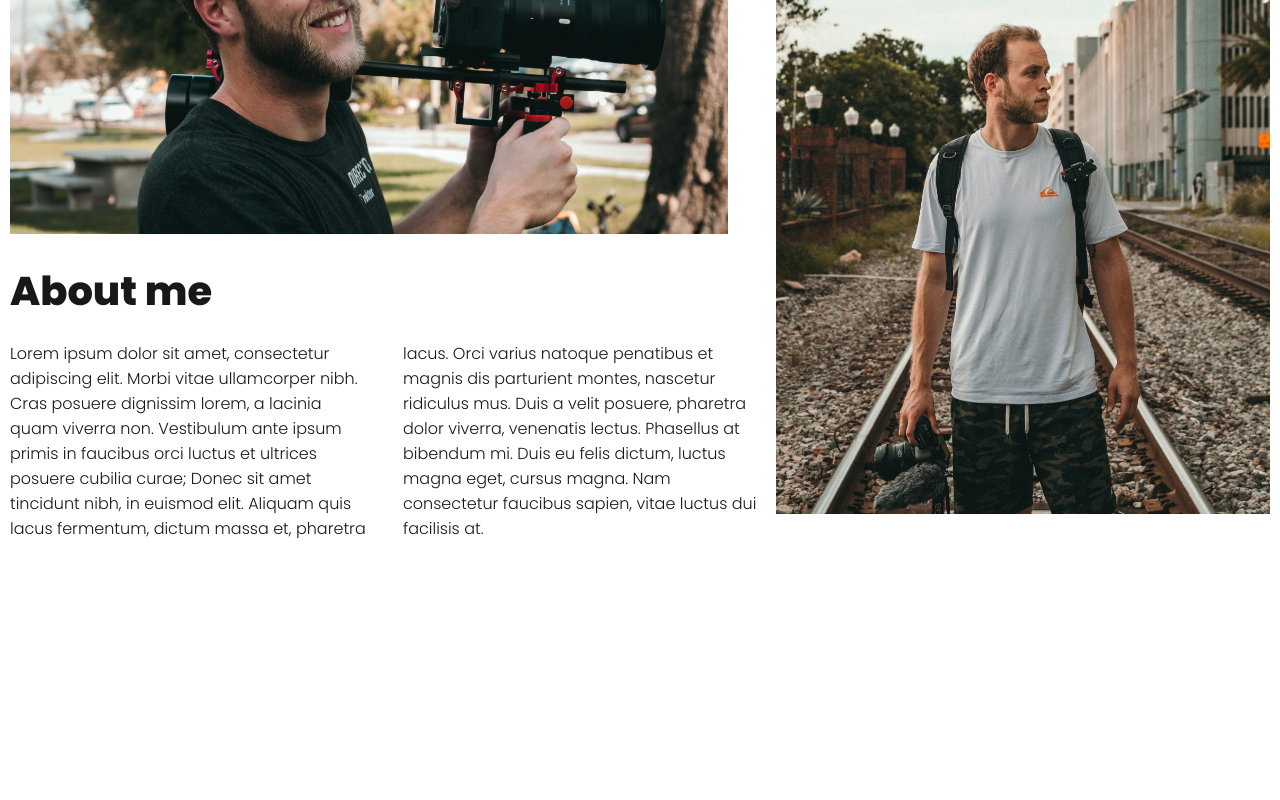
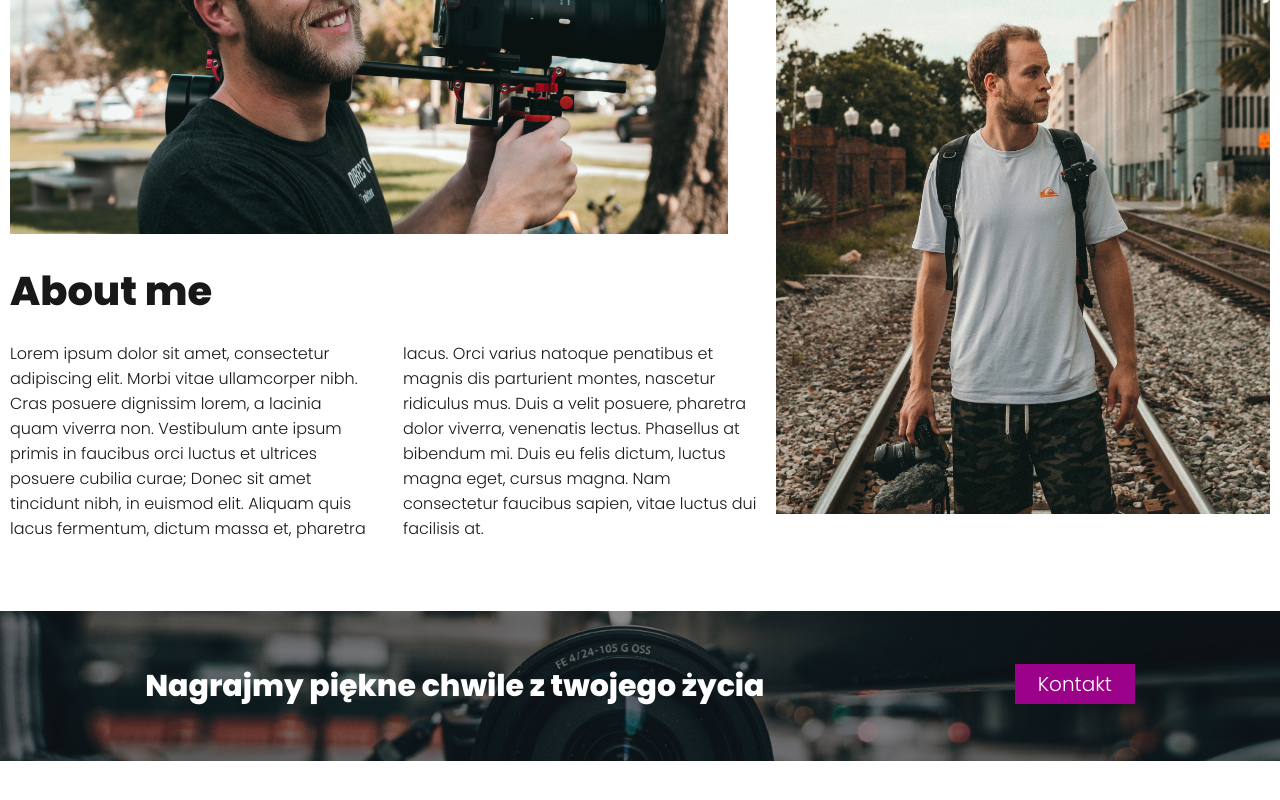
Before and after one commit to DawidDev/camerman, a React (Create React App) app: page / in a window 1280 px wide. Shown: the part 1006-1806 px from the top of the page. Before the commit the page ends 1617 px from the top, so only its background shows below. Built offline with nearby package versions, Linux system fonts and the light colour scheme.

Commit message:
Add 'Incentive' component.

```diff
--- /dev/null
+++ b/src/components/Incentive.js
@@ -0,0 +1,102 @@
+import React from 'react';
+
+import styled from 'styled-components';
+
+import background from '../images/background.jpg'
+
+const MainContainer = styled.div`
+    width: 100%;
+    min-height: 150px;
+    background-color: silver;
+    display: flex;
+    align-items: center;
+    justify-content: center;
+    background-image: ${({ typeBackground }) => (typeBackground === "contact" ? `url(${background})` : ` `)};
+    background-position: center;
+    background-size: 100% auto;
+    position: relative;
+    margin-bottom: 70px;
+
+    ::before{
+        content: "";
+        position: absolute;
+        top: 0; left: 0;
+        width: 100%; height: 100%;
+        background-color: #181818;;
+        opacity: ${({ typeBackground }) => (typeBackground === "contact" ? `0.5` : `1`)};
+    }
+
+    .block {
+        width: 100%;
+        padding: 20px;
+        max-width: 1400px;
+        display: flex;
+        justify-content: space-around;
+        z-index: 1;
+
+        p {
+            font-size: 30px;
+            font-weight: 600;
+            color: #fff;
+            text-align: center;
+        }
+
+        button {
+            border: none;
+            padding: 3px 7px;
+            background-color: #9C0189;
+            font-size: 20px;
+            color: #fff;
+            float: right;
+            height: 40px;
+            width: 120px;
+        }
+
+        button:hover {
+            cursor: pointer;
+        }
+
+    }
+
+    @media (max-width: 768px) {
+        .block {
+            flex-wrap: wrap;
+            p {
+                font-size: 25px;
+                width: 100%;
+                margin-bottom: 15px;
+            }
+        }
+    }
+`
+
+const ContactIncentive = (
+    <>
+        <div className="block">
+            <p>Nagrajmy piękne chwile z twojego życia</p>
+            <button>Kontakt</button>
+        </div>
+    </>
+)
+
+const OfferIncentive = (
+    <>
+        <div className="block">
+            <p>Sprawdź moją ofertę i cennik</p>
+            <button>Sprawdź</button>
+        </div>
+    </>
+)
+
+const Incentive = ({type}) => {
+
+    const whatReturn = type === "contact" ? ContactIncentive : OfferIncentive;
+
+    return (
+        <MainContainer typeBackground={type}>
+            {whatReturn}
+        </MainContainer>
+     );
+}
+
+export default Incentive;
--- /dev/null
+++ b/src/components/Jumbutron.js
@@ -0,0 +1,142 @@
+import React from 'react';
+import styled from 'styled-components';
+
+import backgroundImg1 from '../images/jumbutron-1.jpg'
+import backgroundImg2 from '../images/jumbutron-2.jpg'
+
+import { FaFacebookF, FaInstagram, FaYoutube  } from 'react-icons/fa';
+
+
+
+const ContaineraJumbutron = styled.div`
+    width: 100%;
+    height: 100vh;
+    min-height: 500px;
+    max-height: 900px;
+    background-image: ${({ typeBackground }) => (typeBackground === "homePage" ? `url(${backgroundImg1})` : `url(${backgroundImg2})`)};
+    //background-image: url(${backgroundImg1});
+    background-position: center;
+    transition-delay: 2s;
+`
+
+const MainContainer = styled.div`
+    margin: 0 auto;
+    width: 100%;
+    max-width: 1600px;
+    //border: 1px solid red;
+    height: 100%;
+    padding-top: 90px;
+    color: #fff;
+    display: flex;
+    align-items: center;
+
+    .social-block {
+        width: 10%;
+        height: 100%;
+        //border: 1px solid yellow;
+        display: flex;
+        flex-wrap: wrap;
+        justify-content: center;
+        align-items: center;
+        padding: 30vh 0;
+        float: left;
+
+        i {
+            width: 100%;
+            text-align: center;
+            font-size: 35px;
+        }
+    }
+
+    .header-block {
+        color: #fff;
+        //border: 1px solid red;
+        height: 100%;
+        width: 90%;
+        float: left;
+        height: auto;
+        margin-left: 20px;
+
+        h1 {
+            font-size: 70px;
+            font-weight: 600;
+            text-transform: uppercase;
+        }
+
+        h3 {
+            font-size: 40px;
+            font-weight: 600;
+        }
+    }
+
+    @media (max-width: 768px) {
+        display: flex;
+        flex-wrap: wrap-reverse;
+        align-items: flex-start;
+
+        .social-block {
+            width: auto;
+            height: auto;
+            padding: 0;
+            transform: translateY(-100%);
+            margin-left: 20px;
+
+            i {
+                width: auto;
+                margin-right: 20px;
+                font-size: 40px;
+            }
+        }
+
+        .header-block {
+            transform: translateY(60%);
+
+            h1 {
+                font-size: 50px;
+            }
+
+            h3 {
+                font-size: 30px;
+            }
+        }
+    }
+`
+
+const Jumbutron = ({type}) => {
+    const homePage = (
+        <>
+            <div className="social-block">
+                <i><FaInstagram /></i>
+                <i><FaFacebookF /></i>
+                <i><FaYoutube /></i>
+            </div>
+            <div className="header-block">
+                <h1>Camerman Name</h1>
+                <h3>Camerman</h3>
+            </div>
+        </>
+    )
+
+    const offerPage = (
+        <>
+        <div className="social-block">
+            <i><FaInstagram /></i>
+            <i><FaFacebookF /></i>
+            <i><FaYoutube /></i>
+        </div>
+        <div className="header-block">
+            <h1>Offer and price</h1>
+        </div>
+    </>
+    )
+
+    return (
+        <ContaineraJumbutron typeBackground={type}>
+            <MainContainer>
+                {type === "homePage" ? homePage : offerPage}
+            </MainContainer>
+        </ContaineraJumbutron>
+     );
+}
+
+export default Jumbutron;
--- a/src/pages/Home.js
+++ b/src/pages/Home.js
@@ -1,13 +1,15 @@
 import React from 'react';
 
-import Jumbutron from '../components/HomePage/Jumbutron'
+import Jumbutron from '../components/Jumbutron'
 import AboutMe from '../components/HomePage/AboutMe'
+import Incentive from '../components/Incentive'
 
 const Home = () => {
     return (
         <>
             <Jumbutron type="homePage" />
             <AboutMe />
+            <Incentive type="contact"/>
         </>
      );
 }
```
Also changed, not shown: src/images/background.jpg (added).
